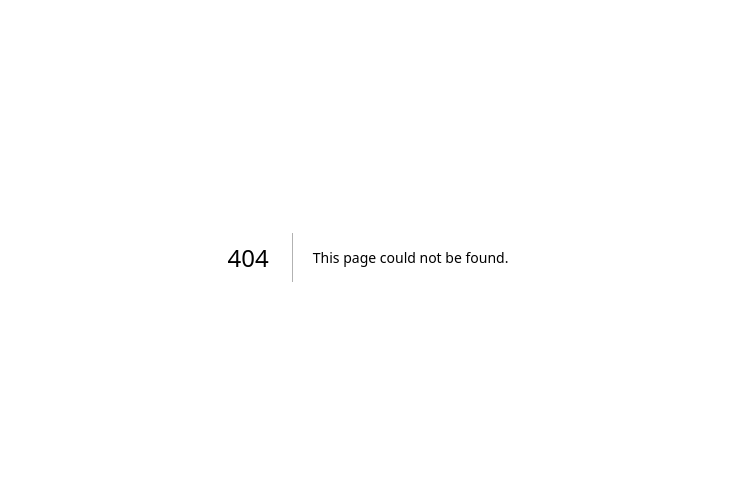
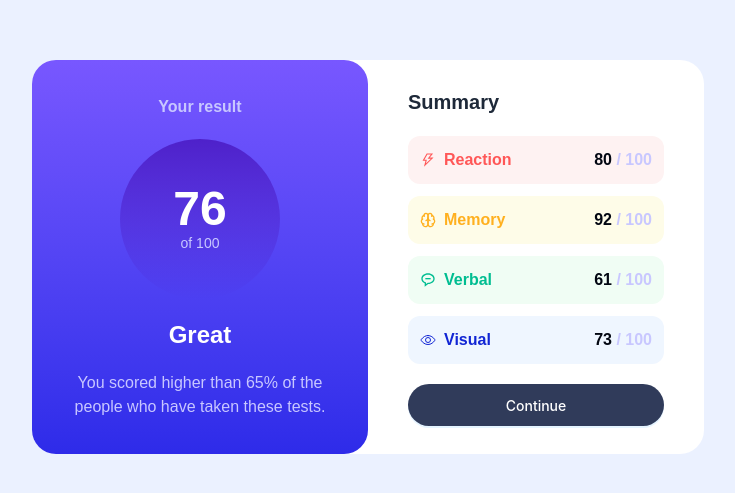
Before and after one commit to thagnhuynh03/practice-frontend, a Next.js app: page /summary in a window 1280 px wide. Before the commit this address had no page. Shown: the part 143-636 px from the top of the page, without its empty margins (272-1007 px from the left). Built offline with nearby package versions, Linux system fonts and the light colour scheme; what @ant-design/nextjs-registry would draw is missing.

Commit message:
create summary page

```diff
--- a/app/header.tsx
+++ b/app/header.tsx
@@ -8,6 +8,7 @@ export default function Header() {
                 <li className="list-none flex space-x-4">
                     <ul className="hover:text-gray-400"><Link href='/recipe'>Recipe</Link></ul>
                     <ul className="hover:text-gray-400"><Link href='/profile'>Profile</Link></ul>
+                    <ul className="hover:text-gray-400"><Link href='/summary'>Summary</Link></ul>
                 </li>
             </div>
         </nav>
--- /dev/null
+++ b/app/loading.tsx
@@ -0,0 +1,7 @@
+import { Spin } from "antd";
+
+export default function Loading() {
+    <div className="min-h-screen flex justify-center items-center bg-white">
+        <Spin size="large"/>
+    </div>
+}
--- /dev/null
+++ b/app/summary/page.tsx
@@ -0,0 +1,69 @@
+import { Button } from "antd";
+import { AiOutlineThunderbolt } from "react-icons/ai";
+import { BiMessageRoundedMinus } from "react-icons/bi";
+import { IoEyeOutline } from "react-icons/io5";
+import { LuBrain } from "react-icons/lu";
+
+export default function SummaryPage() {
+    return (
+        <div className="min-h-screen flex justify-center items-center bg-[#ebf1ff] text-white">
+            <div className="w-full max-w-2xl flex flex-col sm:flex-row sm:rounded-3xl bg-white h-auto">
+                <div className="flex-1 bg-gradient-to-b from-[#7857ff] to-[#2e2be9] rounded-3xl flex flex-col gap-5 justify-center items-center py-7 px-10">
+                    <div className="font-bold text-[#c8c7ff]">Your result</div>
+                    <div className="w-40 h-40 bg-gradient-to-b from-[#4e21ca] to-[#2421ca00] rounded-full flex flex-col justify-center items-center">
+                        <span className="text-5xl font-bold">76</span>
+                        <span className="text-[#c8c7ff] text-sm">of 100</span>
+                    </div>
+                    <div className="font-semibold text-2xl">Great</div>
+                    <p className="text-[#c8c7ff] text-md text-center">You scored higher than 65% of the people who have taken these tests.</p>
+                </div>
+                <div className="flex-1 flex flex-col justify-center py-7 px-10 gap-5">
+                    <h3 className="text-gray-800 font-bold text-xl">Summary</h3>
+                    <div className="space-y-3">
+                        <div className="flex justify-between bg-red-50 rounded-xl font-bold p-3">
+                            <div className="flex items-center gap-2">
+                                <AiOutlineThunderbolt className="text-[#ff5757]"/>
+                                <span className="text-[#ff5757]">Reaction</span>
+                            </div>
+                            <div>
+                                <span className="text-gray-950">80 </span>
+                                <span className="text-[#c8c7ff]">/ 100</span>
+                            </div>
+                        </div>
+                        <div className="flex justify-between bg-yellow-50 rounded-xl font-bold p-3">
+                            <div className="flex items-center gap-2">
+                                <LuBrain className="text-[#ffb01f]" />
+                                <span className="text-[#ffb01f]">Memory</span>
+                            </div>
+                            <div>
+                                <span className="text-gray-950">92 </span>
+                                <span className="text-[#c8c7ff]">/ 100</span>
+                            </div>
+                        </div>
+                        <div className="flex justify-between bg-green-50 rounded-xl font-bold p-3">
+                            <div className="flex items-center gap-2">
+                                <BiMessageRoundedMinus className="text-[#00bd91]"/>
+                                <span className="text-[#00bd91]">Verbal</span>
+                            </div>
+                            <div>
+                                <span className="text-gray-950">61 </span>
+                                <span className="text-[#c8c7ff]">/ 100</span>
+                            </div>
+                        </div>
+                        <div className="flex justify-between bg-blue-50 rounded-xl font-bold p-3">
+                            <div className="flex items-center gap-2">
+                                <IoEyeOutline className="text-[#1125d4]" />
+                                <span className="text-[#1125d4]">Visual</span>
+                            </div>
+                            <div>
+                                <span className="text-gray-950">73 </span>
+                                <span className="text-[#c8c7ff]">/ 100</span>
+                            </div>
+                        </div>
+                    </div>
+                    <Button type="primary" href="/" className="!font-medium !bg-[#303b5a] hover:!bg-[#2e2be9] !py-5 !rounded-3xl">Continue</Button>
+                </div>
+            </div>
+        </div>
+    );
+}
--- a/package.json
+++ b/package.json
@@ -9,11 +9,13 @@
     "lint": "next lint"
   },
   "dependencies": {
+    "@ant-design/icons": "^5.6.1",
     "@ant-design/nextjs-registry": "^1.0.2",
     "antd": "^5.26.4",
     "next": "15.3.5",
     "react": "^19.0.0",
-    "react-dom": "^19.0.0"
+    "react-dom": "^19.0.0",
+    "react-icons": "^5.5.0"
   },
   "devDependencies": {
     "@eslint/eslintrc": "^3",
```
Also changed, not shown: 1 other file (tests, documents, lock files or other folders).
